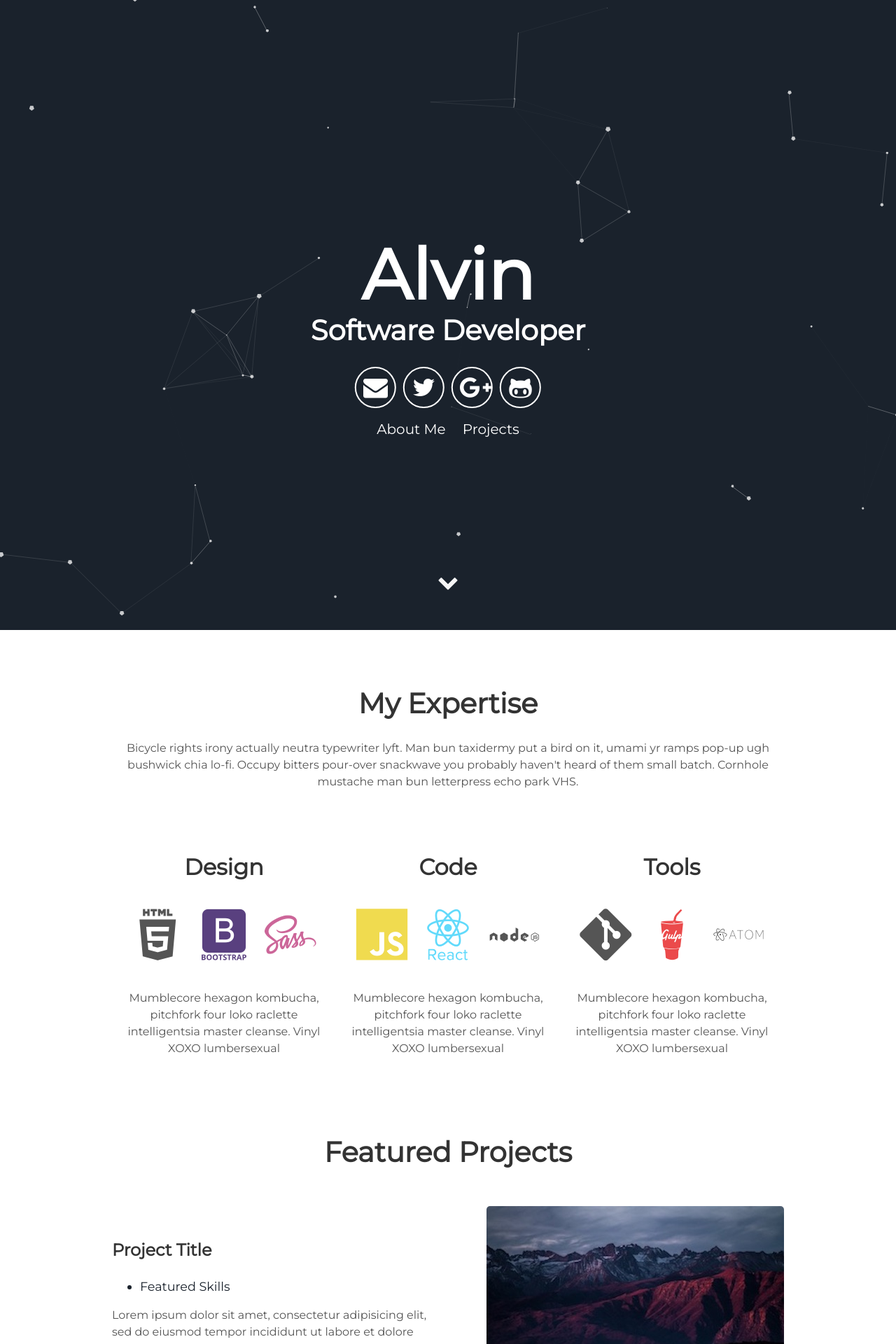
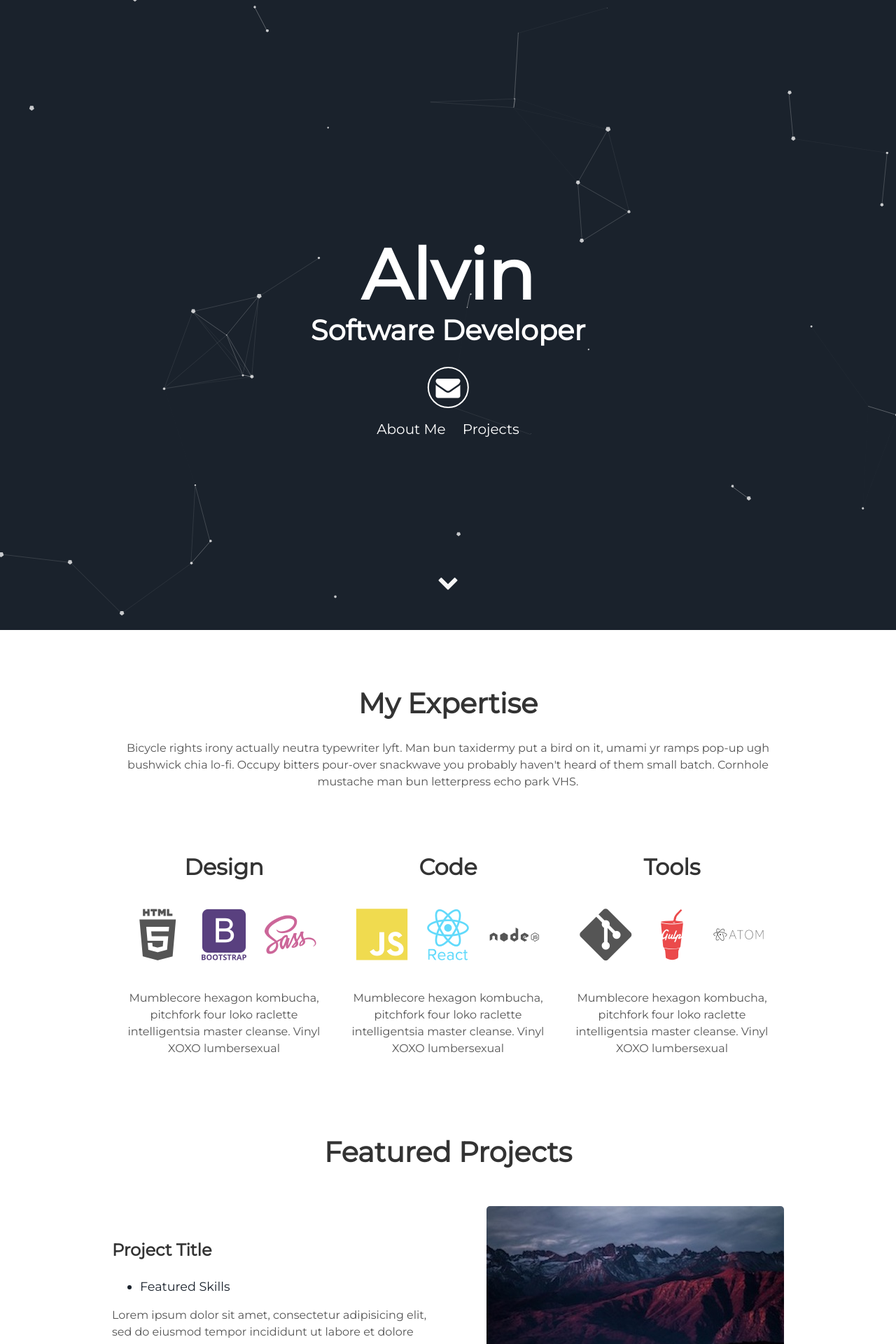
Before and after one commit to Alvin706/Alvin706.github.io, a Jekyll site: the page built from index.html, in a window 1280 px wide. Shown: the top 1920 px of the page at 70% size. Built offline with Jekyll 4.4.1, drawn with Linux system fonts in a browser that asks for light colours.

Commit message:
Update header.html

```diff
--- a/_includes/header.html
+++ b/_includes/header.html
@@ -6,9 +6,9 @@
       </h1>
       <div class="header-icons">
         <a aria-label="Send email" href="#"><i class="icon fa fa-envelope"></i></a>
-        <a aria-label="My Twitter" target="_blank" href="#"><i class="icon fa fa-twitter" aria-hidden="true"></i></a>
+<!--         <a aria-label="My Twitter" target="_blank" href="#"><i class="icon fa fa-twitter" aria-hidden="true"></i></a>
         <a aria-label="My Google Plus" target="_blank" href="#"><i class="icon fa fa-google-plus" aria-hidden="true"></i></a>
-        <a aria-label="My Github" target="_blank" href="#"><i class="icon fa fa-github-alt" aria-hidden="true"></i></a>
+        <a aria-label="My Github" target="_blank" href="#"><i class="icon fa fa-github-alt" aria-hidden="true"></i></a> -->
       </div>
       <div class="header-links">
         <a class="link" href="#about" data-scroll>About Me</a>
```
